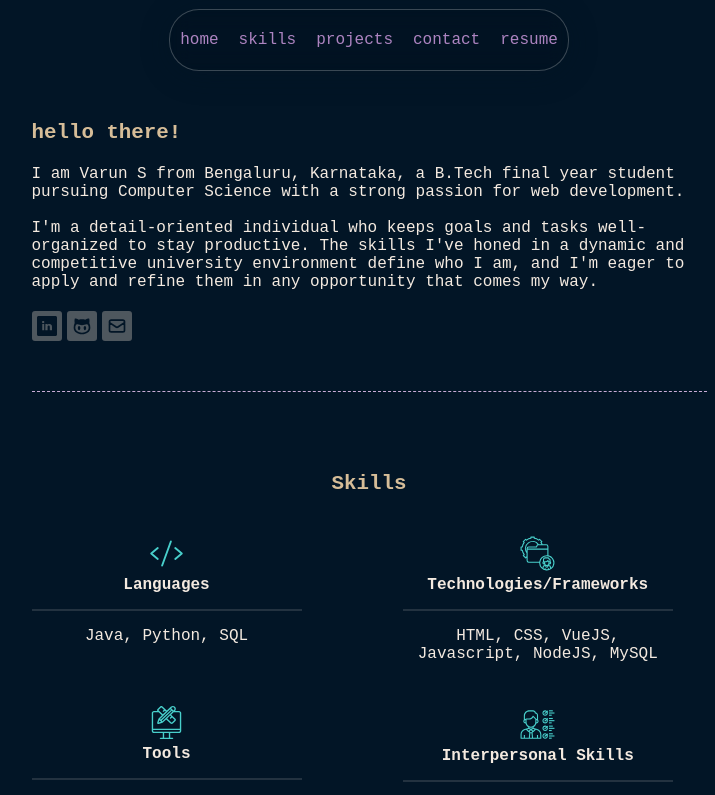
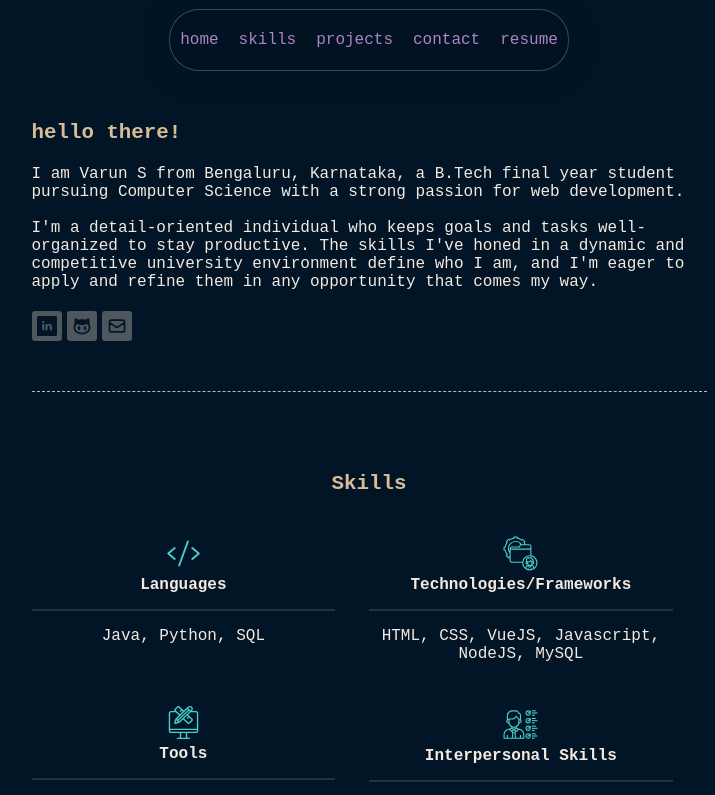
Before and after one commit to VaraVroom/Varun, a Vue app: page / in a window 1280 px wide. Shown: the top 795 px of the page, without its empty margins (271-986 px from the left). Built offline with nearby package versions, Linux system fonts and the light colour scheme.

Commit message:
Update skills.vue

```diff
--- a/src/components/skills.vue
+++ b/src/components/skills.vue
@@ -88,7 +88,7 @@
 }
 .skill{
     display: flex;
-    width:40%;
+    width:45%;
     margin-right: 5%;
     flex-direction: column;
     align-items: center;
```
